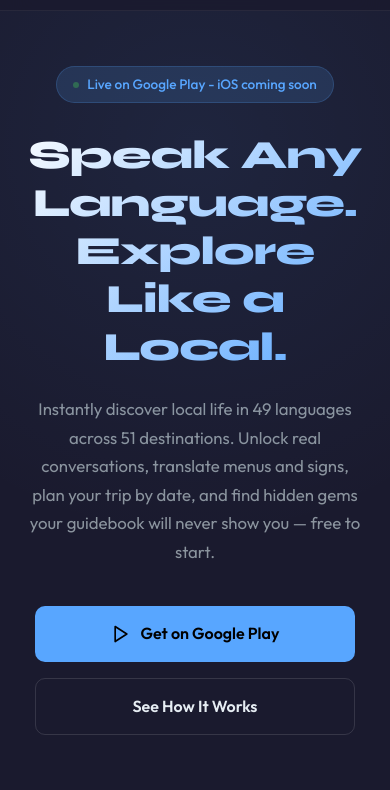
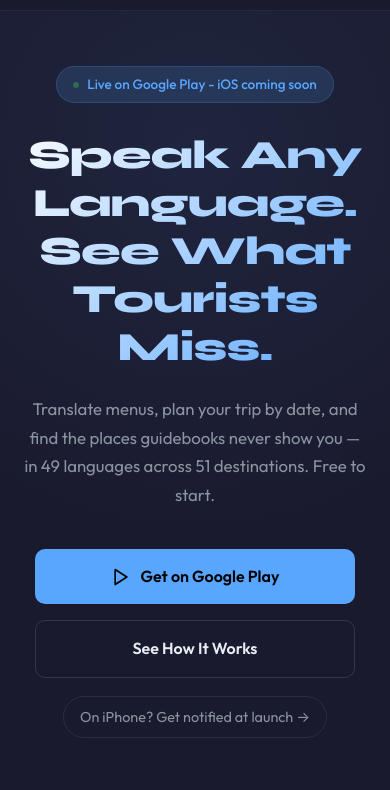
Before and after one commit to KaiMOdev/wandervox-site, a website: page index.html in a window 390 px wide. Shown: the part 54-844 px from the top of the page. Drawn offline with Linux system fonts and the light colour scheme.

Commit message:
chore(site): marketing quick wins — headline, iOS waitlist, OG image (#13)
- Headline: "Speak Any Language. See What Tourists Miss." replaces the
  generic "Explore Like a Local" — keeps the rhythm but names the
  actual wedge (discovery, not just translation).
- iOS waitlist: small mailto: pill under the hero CTAs captures intent
  from iPhone visitors without needing a backend endpoint (prior
  /notify-launch server route was intentionally reverted).
- OG image: 1200×630 SVG branded card so links shared on Twitter,
  Discord, Slack render a real preview. Note: LinkedIn and Facebook
  require PNG/JPG/GIF, so a PNG version (og.png) is a recommended
  follow-up for full social-share coverage.

Co-authored-by: Claude Opus 4.7 (1M context) <noreply@anthropic.com>

```diff
--- a/index.html
+++ b/index.html
@@ -14,9 +14,14 @@
 <meta property="og:type" content="website">
 <meta property="og:url" content="https://wandervox.app/">
 <meta property="og:site_name" content="WanderVox">
-<meta name="twitter:card" content="summary">
+<meta property="og:image" content="https://wandervox.app/og.svg">
+<meta property="og:image:width" content="1200">
+<meta property="og:image:height" content="630">
+<meta property="og:image:type" content="image/svg+xml">
+<meta name="twitter:card" content="summary_large_image">
 <meta name="twitter:title" content="WanderVox - Voice &amp; Photo Translation Travel App">
 <meta name="twitter:description" content="Translate voice, menus, and signs in 49 languages. Trip planner and AI cultural guide across 51 destinations.">
+<meta name="twitter:image" content="https://wandervox.app/og.svg">
 <meta name="msvalidate.01" content="62E862B45C2FF7F19FE7939A67BB5C6F">
 <!-- Google tag (gtag.js) -->
 <script async src="https://www.googletagmanager.com/gtag/js?id=G-BGN3J2QJFW"></script>
@@ -351,6 +356,24 @@ nav {
   flex-wrap: wrap;
 }
 
+.ios-notify {
+  display: inline-block;
+  margin-top: 18px;
+  font-size: 0.9rem;
+  color: var(--text-muted);
+  text-decoration: none;
+  padding: 8px 16px;
+  border-radius: 100px;
+  border: 1px solid rgba(255,255,255,0.08);
+  transition: color 0.2s, border-color 0.2s, background 0.2s;
+}
+.ios-notify:hover {
+  color: var(--accent);
+  border-color: rgba(88,166,255,0.4);
+  background: var(--accent-glow);
+  opacity: 1;
+}
+
 .btn-primary {
   display: inline-flex;
   align-items: center;
@@ -1018,8 +1041,8 @@ footer {
       <span class="hero-badge-dot" aria-hidden="true"></span>
       Live on Google Play - iOS coming soon
     </div>
-    <h1>Speak Any Language.<br>Explore Like a Local.</h1>
-    <p class="hero-sub">Instantly discover local life in 49 languages across 51 destinations. Unlock real conversations, translate menus and signs, plan your trip by date, and find hidden gems your guidebook will never show you — free to start.</p>
+    <h1>Speak Any Language.<br>See What Tourists Miss.</h1>
+    <p class="hero-sub">Translate menus, plan your trip by date, and find the places guidebooks never show you — in 49 languages across 51 destinations. Free to start.</p>
     <div class="hero-ctas">
       <a href="#download" class="btn-primary">
         <svg width="20" height="20" viewBox="0 0 24 24" fill="none" stroke="currentColor" stroke-width="2" stroke-linecap="round" stroke-linejoin="round" aria-hidden="true"><polygon points="5 3 19 12 5 21 5 3"></polygon></svg>
@@ -1029,6 +1052,9 @@ footer {
         See How It Works
       </a>
     </div>
+    <a class="ios-notify" href="mailto:hello@wandervox.app?subject=Notify%20me%20when%20iOS%20launches&body=Add%20me%20to%20the%20iOS%20waitlist.">
+      On iPhone? Get notified at launch →
+    </a>
     <div class="hero-stats">
       <div class="hero-stat">
         <div class="hero-stat-num">49</div>
```
Also changed, not shown: og.svg (added).
